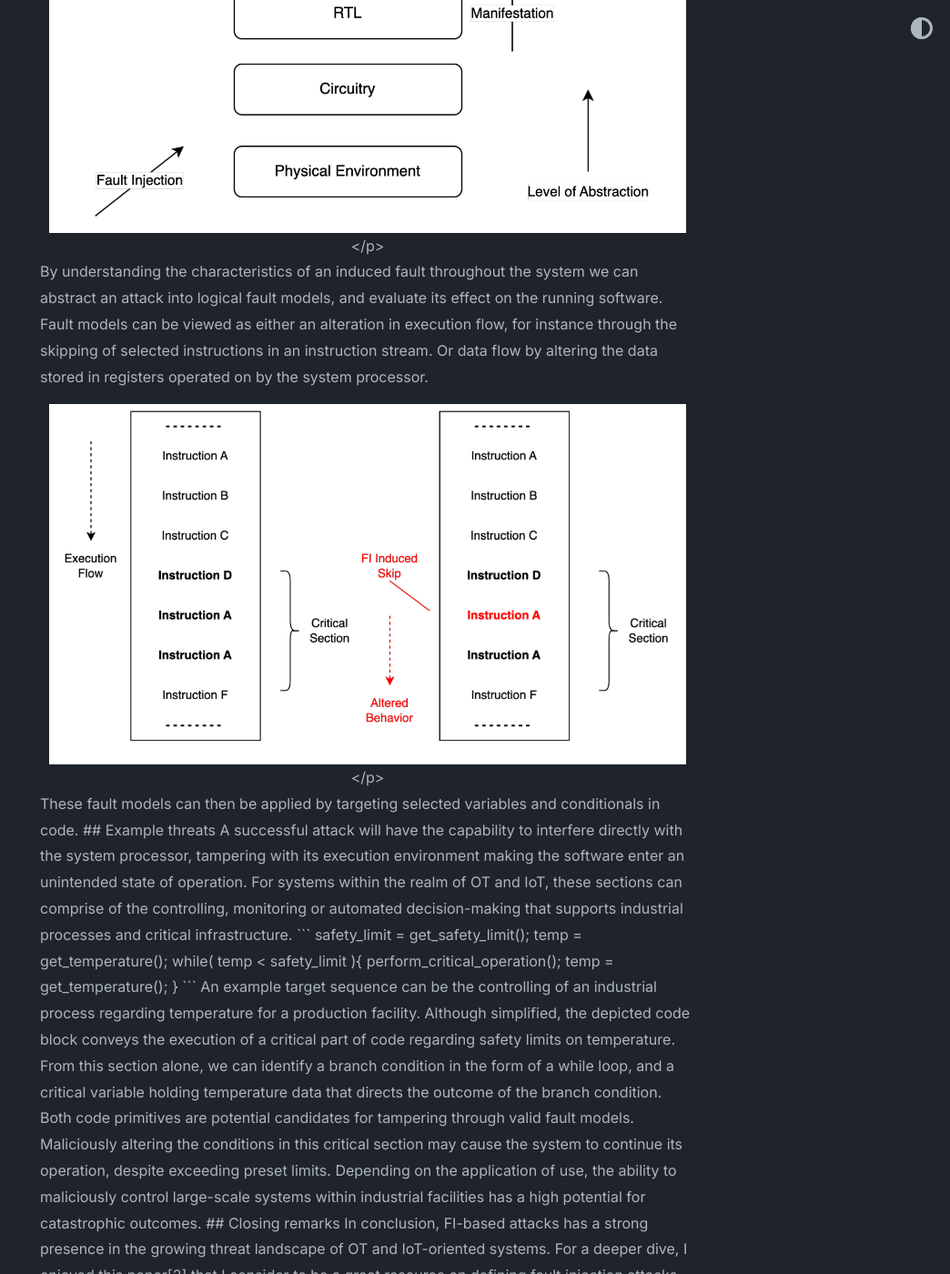
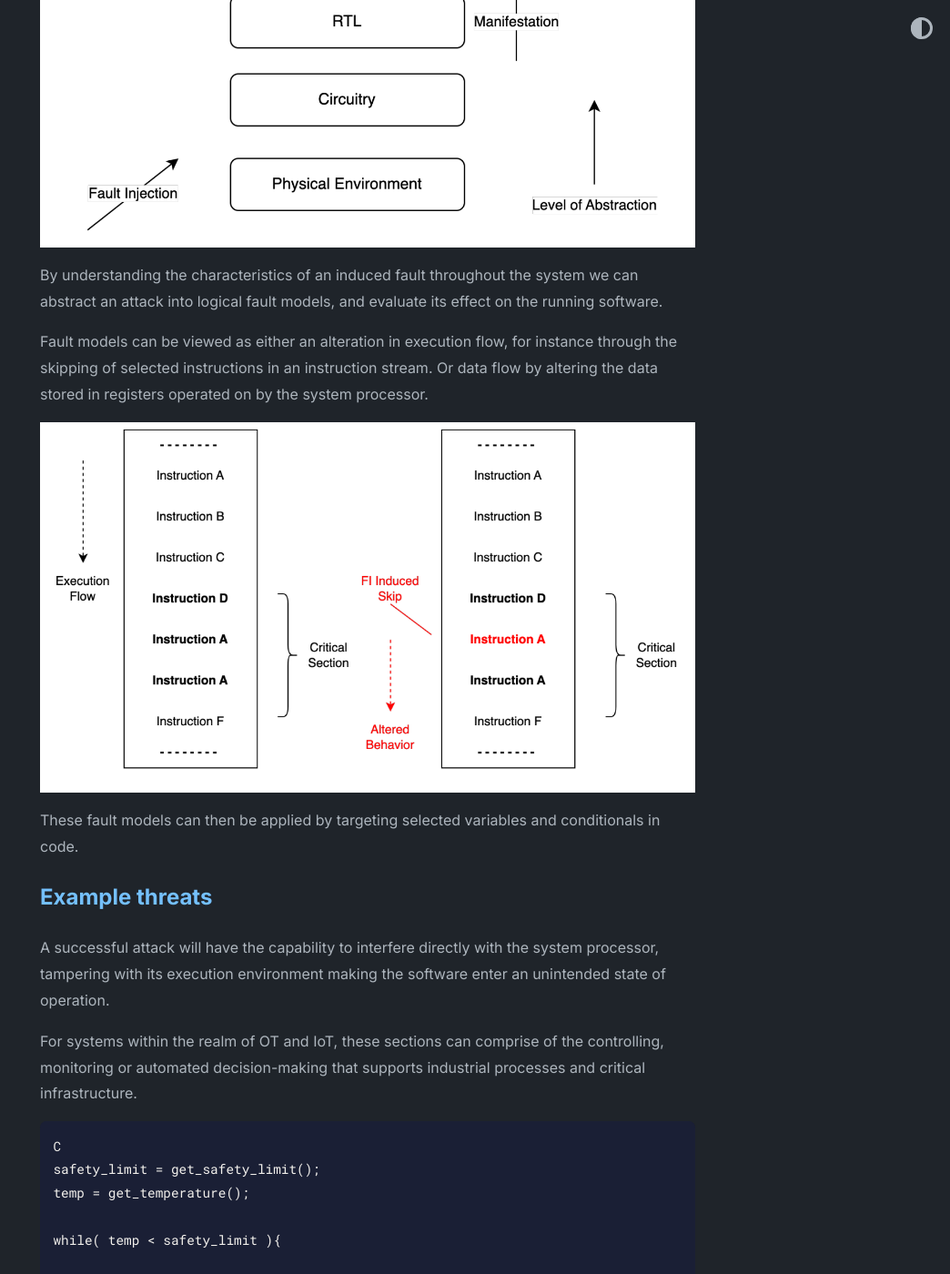
Before and after one commit to memsecno/memsec.no, a Jekyll site: the page built from _posts/2023-10-01-intro-fault-injection.md, in a window 1280 px wide and 1400 px high, scrolled down 1707 px. Shown: the whole window at 91% size, without its empty margins (236-1280 px from the left). Built offline with Jekyll 4.4.1, drawn with Linux system fonts in a browser that asks for light colours; nearby versions of some CDN libraries; some of the changed text lies outside the part shown.

Commit message:
Gh pages does not like html picture syntax

````diff
--- a/_posts/2023-10-01-intro-fault-injection.md
+++ b/_posts/2023-10-01-intro-fault-injection.md
@@ -41,9 +41,7 @@ By interfering with the electronic circuitry, an induced fault will manifest its
 It will then propagate up to the instruction layer, observable as a behavioral change in software.
 
 
-<p><center>
-<img src="../images/fault_injection/fault_inject_process.png"  width="700" alt="Fault Injection Process" />
-</p></center>
+![Fault Injection Process](../images/fault_injection/fault_inject_process.png)
 
 
 By understanding the characteristics of an induced fault throughout the system we can abstract an attack into logical fault models,
@@ -52,9 +50,7 @@ and evaluate its effect on the running software.
 Fault models can be viewed as  either an alteration in execution flow, for instance through the skipping of selected instructions in an instruction stream.
 Or data flow by altering the data stored in registers operated on by the system processor.
 
-<p><center>
-<img src="../images/fault_injection/instruction_skip.png"  width="700" />
-</p></center>
+![Instruction Skip](../images/fault_injection/instruction_skip.png)
 
 These fault models can then be applied by targeting selected variables and conditionals in code.
 
@@ -67,6 +63,7 @@ A successful attack will have the capability to interfere directly with the syst
 For systems within the realm of OT and IoT, these sections can comprise of the controlling, monitoring or automated decision-making that supports industrial processes and critical infrastructure.
 
 ```
+C
 safety_limit = get_safety_limit();
 temp = get_temperature();
 
@@ -78,6 +75,7 @@ while( temp < safety_limit ){
 }
 
 ```
+
 An example target sequence can be the controlling of an industrial process regarding temperature for a production facility.
 Although simplified, the depicted code block conveys the execution of a critical part of code regarding safety limits on temperature.
 
````
